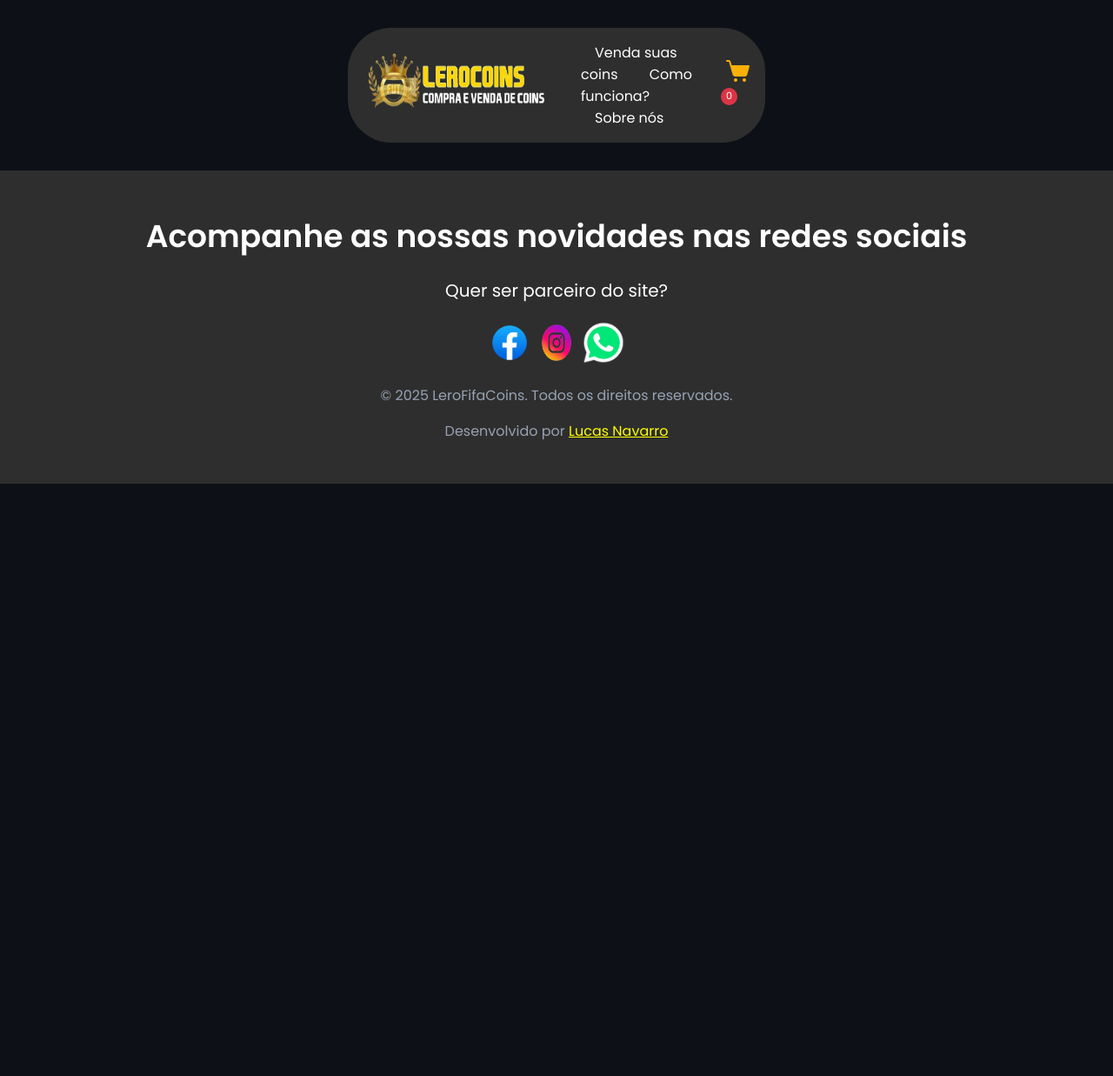
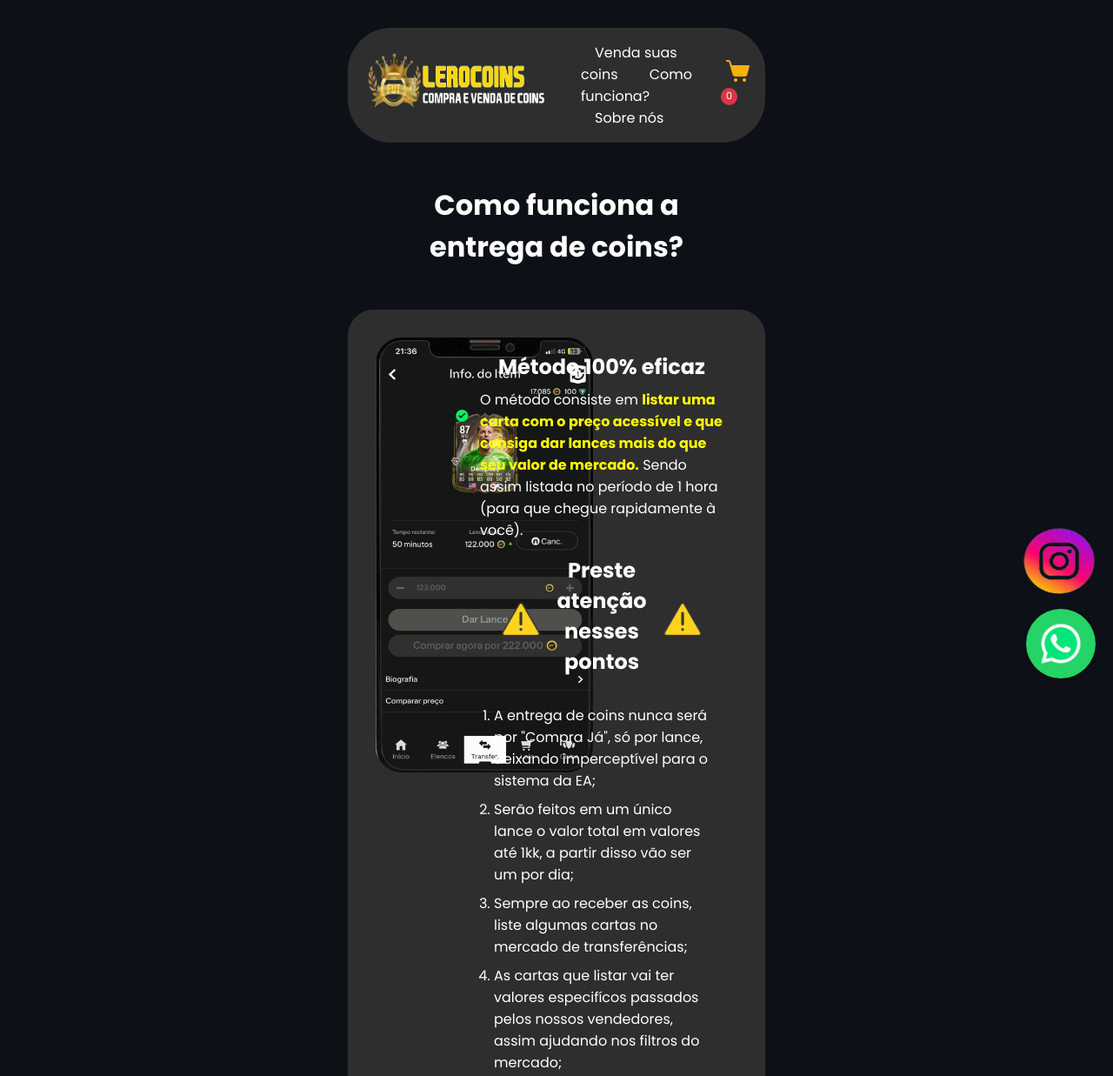
Before and after one commit to Lucas-Navarro/sitefifa, a plain HTML site: page pages/comofuncionar.html in a window 1280 px wide. Shown: the top 1237 px of the page at 87% size. Before the commit the page ends 832 px from the top, so only its background shows below. Drawn offline with Linux system fonts and the light colour scheme.

Commit message:
Adicionando imagens e mudanças de código

```diff
--- a/css/carrinho.css
+++ b/css/carrinho.css
@@ -175,6 +175,11 @@
     text-decoration: underline;
 }
 
+.img__carrinho {
+    width: 50px;
+    height: 40px;
+}
+
 /* Ajustes gerais para layout responsivo */
 @media (max-width: 768px) {
     .cabecalho {
--- /dev/null
+++ b/css/comofunciona.css
@@ -0,0 +1,55 @@
+.comofunciona {
+    margin: 0 25rem;
+}
+
+.comofunciona h1 {
+    margin: 1rem;
+}
+
+.comofunciona__entrega {
+    display: grid;
+    grid-template-columns: 25% 75%;
+    background-color: #2e2e2e;
+    padding: 2rem;
+    margin: 2rem 0;
+    border-radius: 30px;
+}
+
+.comofunciona__conteudo {
+    padding: 1rem;
+}
+
+.comofunciona__conteudo h2 {
+    margin-bottom: 0.5rem;
+}
+
+.comofunciona__conteudo strong {
+    color: yellow;
+}
+
+.comofunciona__img {
+    border-radius: 30px;
+    width: 250px;
+    height: 500px;
+}
+
+.comofunciona__icon {
+    margin: 0 1rem;
+    width: 50px;
+    height: 50px;
+}
+
+.comofunciona__atencao {
+    display: flex;
+    justify-content: center;
+    align-items: center;
+    padding: 1rem;
+}
+
+.comofunciona__lista {
+    margin: 0 1rem;
+}
+
+.comofunciona__lista li {
+    margin: 0.5rem 0;
+}
--- a/css/formulario.css
+++ b/css/formulario.css
@@ -1,5 +1,5 @@
 .formulario{
-    margin: 2rem 25rem;
+    margin: 2rem 25rem 10rem 25rem;
     padding: 2rem;
     background-color: #2e2e2e;
     border-radius: 1rem;
--- a/css/main.css
+++ b/css/main.css
@@ -4,11 +4,11 @@
 
 .logo__banner {
     width: 100%;
-    height: 350px;
+    height: 500px;
     border-radius: 30px;
 }
 
-li {
+.estilo__preco li {
     list-style-type: none;
 }
 
@@ -114,18 +114,18 @@ position: fixed;
 .botao__flutuantes_insta {
 position: fixed;
   bottom: 110px;
-  right: 20px;
+  right: 2px;
   /* Outras propriedades de estilo aqui */
-  background-color: #25D366;
-  padding: 15px;
-  border-radius: 50%;
   display: flex;
   justify-content: center;
   align-items: center;
-  box-shadow: 0px 2px 5px rgba(0, 0, 0, 0.3);
   transition: transform 0.2s ease-in-out;
 }
 
-.botao__flutuantes:hover {
+.botao__flutuantes:hover{
     transform: scale(1.1);
 }
+
+.botao__flutuantes_insta:hover {
+    transform: scale(1.1);
+}
--- a/css/sobrenos.css
+++ b/css/sobrenos.css
@@ -14,13 +14,13 @@
     height: 80px;
 }
 .sobrenos__grafico_container{
-    margin: 0 25rem;
+    margin: 0 25rem 10rem 25rem;
     display: flex;
     flex-direction: column;
     align-items: center;
 }
 .sobrenos__grafico {
-    margin: 2rem;
+    margin: 1rem;
     width: 100%;
     height: 400px; /* Limita o tamanho máximo do gráfico */
     background-color: #2e2e2e;
--- a/pages/comofuncionar.html
+++ b/pages/comofuncionar.html
@@ -22,6 +22,30 @@
                 <span id="contador__carrinho" class="cart-counter">0</span>
             </a>
         </header>
+        <main class="comofunciona">
+            <h1>Como funciona a entrega de coins?</h1>
+            <section class="comofunciona__entrega">
+                <img src="../img/como__funciona.png" alt="Imagem que mostra uma transação sendo feita" class="comofunciona__img">
+                <div class="comofunciona__conteudo">
+                    <h2>Método 100% eficaz</h2>
+                    <p>O método consiste em <strong>listar uma carta com o preço acessível e que consiga dar lances mais do que seu valor de mercado.</strong>
+                        Sendo assim listada no período de 1 hora (para que chegue rapidamente à você).
+                    </p>
+                    <div class="comofunciona__atencao">
+                    <img src="../img/icon__atencao.png" alt="Icone de atenção" class="comofunciona__icon">
+                    <h2>Preste atenção nesses pontos</h2>
+                    <img src="../img/icon__atencao.png" alt="Icone de atenção" class="comofunciona__icon">
+                    </div>
+                    <ol class="comofunciona__lista">
+                        <li>A entrega de coins nunca será por "Compra Já", só por lance, deixando imperceptível para o sistema da EA;</li>
+                        <li>Serão feitos em um único lance o valor total em valores até 1kk, a partir disso vão ser um por dia;</li>
+                        <li>Sempre ao receber as coins, liste algumas cartas no mercado de transferências;</li>
+                        <li>As cartas que listar vai ter valores especifícos passados pelos nossos vendedores, assim ajudando nos filtros do mercado;</li>
+                        <li>Sempre serão passadas cartas com o melhor preço possível;</li>
+                    </ol>
+                </div>
+            </section>
+        </main>
         <footer class="rodapé">
             <div class="container">
                     <h2 class="rodapé__titulo">Acompanhe as nossas novidades nas redes sociais</h2>
@@ -35,6 +59,8 @@
                 </div>
             </div>
         </footer>
+    <a href="https://www.instagram.com/lerocoiien/" class="botao__flutuantes_insta" target="_blank"><img src="../img/img__instagram.png" alt="Link para instagram" width="120" height="90"></a>
+    <a href="https://wa.me/11983902356" class="botao__flutuantes" target="_blank"><img src="../img/img_whatsapp.png" alt="Link para whatsapp" width="50" height="50"></a>
     <script src="../script.js"></script>
     </body>
 </html>
--- a/style.css
+++ b/style.css
@@ -5,6 +5,7 @@
 @import url('css/rodape.css');
 @import url('css/formulario.css');
 @import url('css/parceiros.css');
+@import url('css/comofunciona.css');
 
 :root {
     --fonte-principal: 'Poppins';
```
Also changed, not shown: carrinho.html (+0 -1 lines), carrinho.js (+3 -17 lines), index.html (+8 -5 lines), pages/formulariovenda.html (+2 -0 lines), pages/sobrenos.html (+2 -0 lines), img/como__funciona.png (added), img/fifacoins.png (added), img/icon__atencao.png (added), img/img__comofunciona.jpeg (added), img/streamer__parceiro.png (added), 1 other file.
